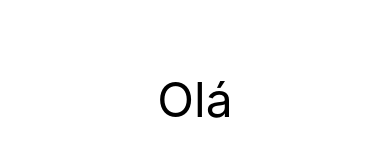
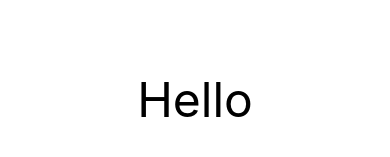
Before and after one commit to amaralmk2/react-native-aulas-complementares-tic36, a React Native app in the folder aula-app/: screen / in a window 390 px wide. Shown: the part 323-480 px from the top of the page. Built offline with nearby package versions, Linux system fonts and the light colour scheme.

Commit message:
Criado componentes separados usando css in JS

```diff
--- a/aula-app/App.tsx
+++ b/aula-app/App.tsx
@@ -3,6 +3,6 @@ import { Home } from './src/screens/Home';
 
 export default function App() {
   return (
-   <Home/ >
+    <Home />
   );
 }
--- a/aula-app/package.json
+++ b/aula-app/package.json
@@ -12,7 +12,8 @@
     "expo": "~51.0.28",
     "expo-status-bar": "~1.12.1",
     "react": "18.2.0",
-    "react-native": "0.74.5"
+    "react-native": "0.74.5",
+    "styled-components": "^6.1.13"
   },
   "devDependencies": {
     "@babel/core": "^7.20.0",
--- a/aula-app/src/screens/Home/index.tsx
+++ b/aula-app/src/screens/Home/index.tsx
@@ -1,11 +1,12 @@
-import { View, Text } from 'react-native'
-import { styled } from './style'
+//import { View, Text } from 'react-native'
+import { Container, Text } from './style'
 
 export function Home(){
 
+
     return(
-        <View style={styled.container}>
-            <Text style={styled.text}>Olá</Text>
-            </View>
+        <Container>
+            <Text>Hello</Text>
+        </Container>
     );
 }
--- a/aula-app/src/screens/Home/style.ts
+++ b/aula-app/src/screens/Home/style.ts
@@ -1,6 +1,18 @@
-import {StyleSheet } from 'react-native';
+//import {StyleSheet } from 'react-native';
+import styled from 'styled-components/native';
 
-export const styled = StyleSheet.create({
+
+export const Container = styled.View`
+            flex: 1;
+            align-items: center;
+            justify-content: center;
+`;
+
+export const Text = styled.Text`
+            font-size: 48px;
+`;
+
+/*export const styled = StyleSheet.create({
     container: {
             flex: 1,
             alignItems: 'center',
@@ -11,4 +23,4 @@ export const styled = StyleSheet.create({
         fontSize: 48
 
     }
-})
+})*/
--- a/package.json
+++ b/package.json
@@ -1,5 +1,6 @@
 {
   "dependencies": {
+    "@types/styled-components": "^5.1.34",
     "styled-components": "^6.1.13"
   }
 }
```
Also changed, not shown: 2 other files (tests, documents, lock files or other folders).
